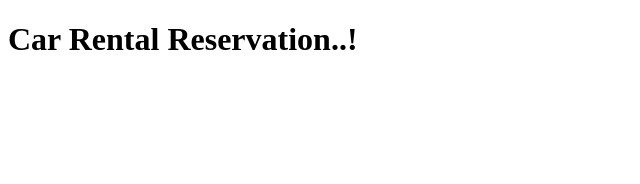
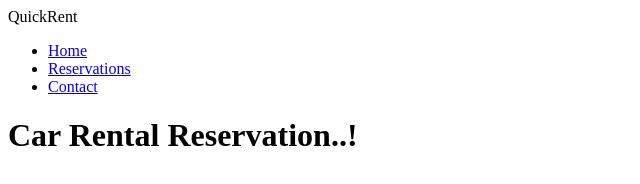
Before and after one commit to SaravananK03/Static_Website, a plain HTML site: page Frontend/index.html in a window 1280 px wide. Shown: the whole page, without its empty margins (0-640 px from the left). Drawn offline with Linux system fonts and the light colour scheme.

Commit message:
Add a navbar

```diff
--- a/Frontend/index.html
+++ b/Frontend/index.html
@@ -7,6 +7,15 @@
 </head>
 <body>
 
+    <nav>
+    <div class="logo">QuickRent</div>
+    <ul>
+      <li><a href="#">Home</a></li>
+      <li><a href="#">Reservations</a></li>
+      <li><a href="#">Contact</a></li>
+    </ul>
+  </nav>
+
   <div class="container">
     <h1>Car Rental Reservation..!</h1>
 
```
